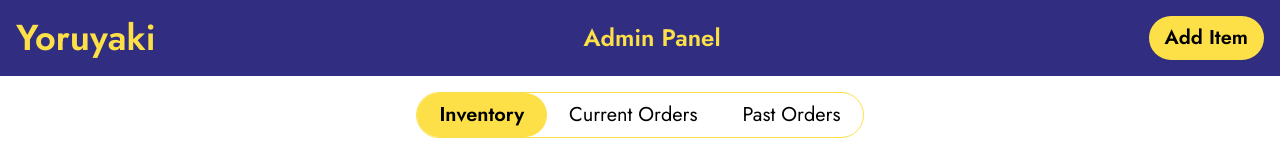
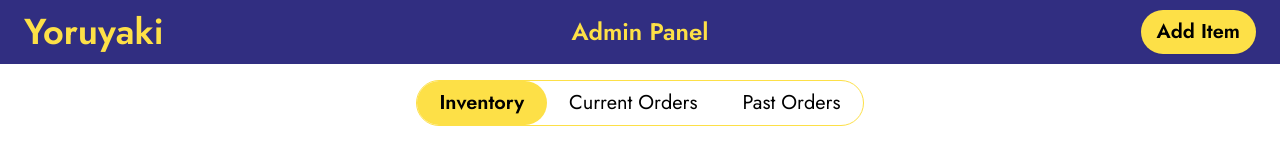
Before and after one commit to curtisbarnard/yoruyaki, a React (Create React App) app in the folder frontend/: page /admin in a window 1280 px wide. Shown: the top 154 px of the page. Built offline with nearby package versions, Linux system fonts and the light colour scheme; no server answers.

Commit message:
update add item button in header

```diff
--- a/frontend/src/pages/Admin.js
+++ b/frontend/src/pages/Admin.js
@@ -22,10 +22,16 @@ export default function Admin() {
   // JSX to be rendered
   return (
     <>
-      <header className='bg-indigo-900 flex justify-between p-4 items-center'>
+      <header className='bg-indigo-900 grid grid-cols-3 px-6 h-16 items-center'>
         <h1 className='text-yellow-300 text-4xl font-semibold'>Yoruyaki</h1>
-        <h2 className='text-yellow-300 text-2xl font-bold'>Admin Panel</h2>
-        <ClickButton handleClick={toggleAddItemForm} title='Add Item' />
+        <h2 className='text-yellow-300 text-2xl font-bold  justify-self-center'>Admin Panel</h2>
+        {currentSection === 'inventory' && (
+          <ClickButton
+            className='justify-self-end'
+            handleClick={toggleAddItemForm}
+            title='Add Item'
+          />
+        )}
       </header>
       <div className='mx-auto max-w-md py-4'>
         <ToggleButtons
```
